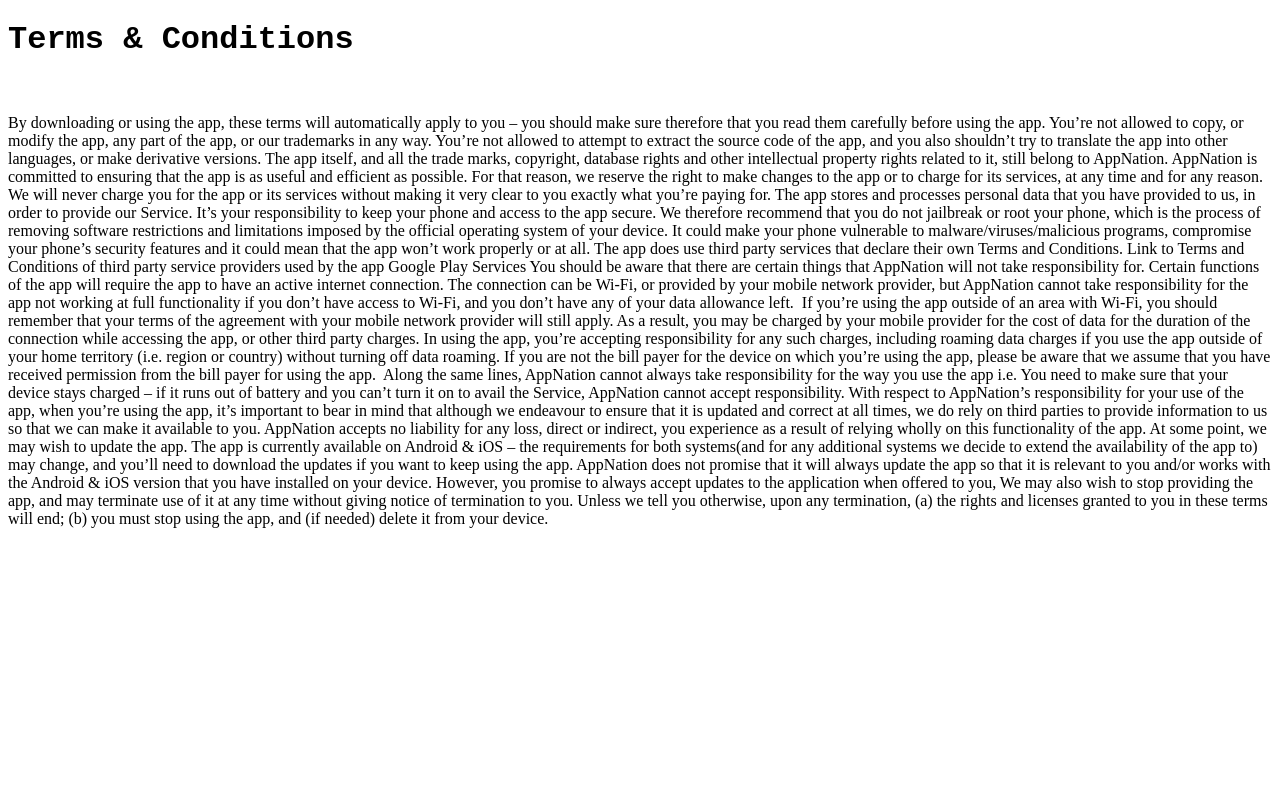
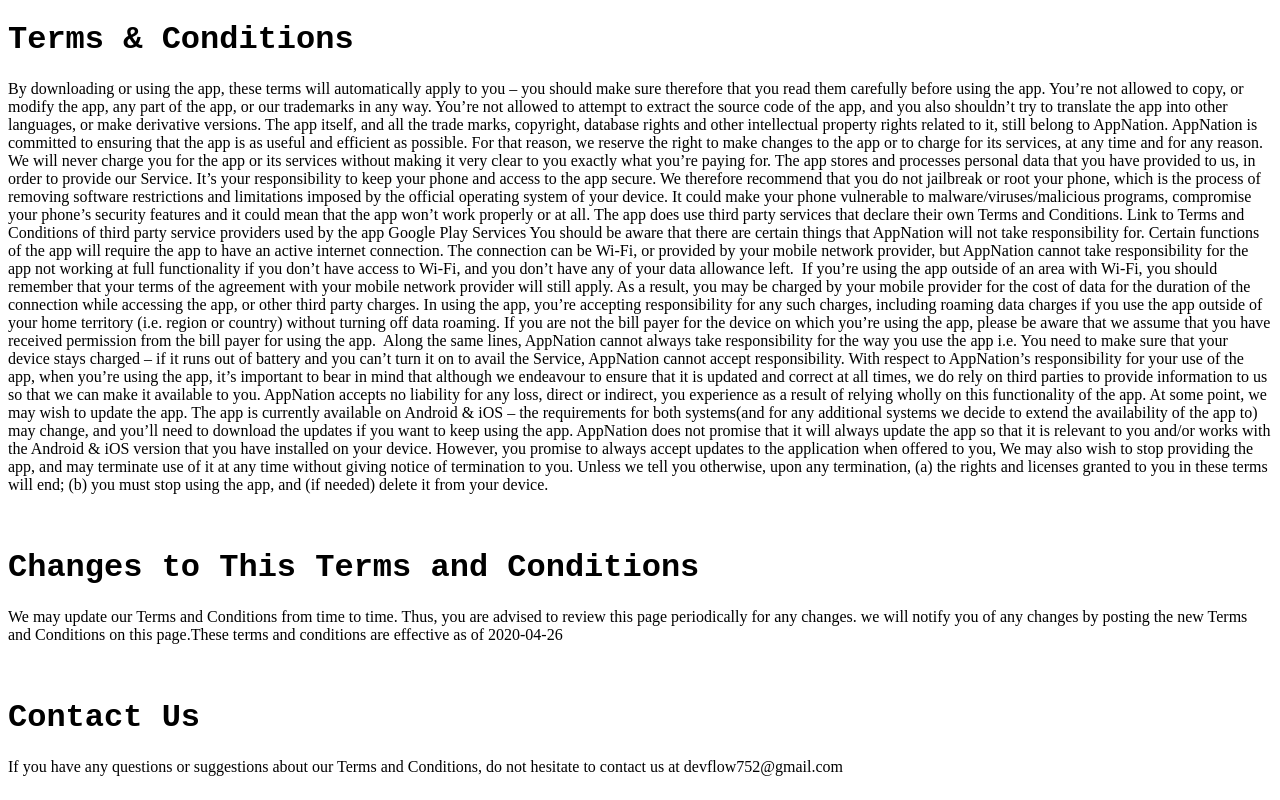
Before and after one commit to devflow752/devflow752.github.io, a plain HTML site: page termOfUse.html in a window 1280 px wide. Drawn offline with Linux system fonts and the light colour scheme.

Commit message:
Update termOfUse.html

```diff
--- a/termOfUse.html
+++ b/termOfUse.html
@@ -1,7 +1,8 @@
 <!DOCTYPE html>
    <html>
       <body>
-         <h1 style="font-family: 'Courier New', Courier, monospace;">Terms & Conditions</h1> <br>
+
+         <h1 style="font-family: 'Courier New', Courier, monospace;">Terms & Conditions</h1>
          <p>By downloading or using the app, these terms will automatically apply to you – you should make sure therefore that you read them carefully before using the app. You’re not allowed to copy, or modify the app, any part of the app, or our trademarks in any way. You’re not allowed to attempt to extract the source code of the app, and you also shouldn’t try to translate the app into other languages, or make derivative versions. The app itself, and all the trade marks, copyright, database rights and other intellectual property rights related to it, still belong to AppNation.
 
 AppNation is committed to ensuring that the app is as useful and efficient as possible. For that reason, we reserve the right to make changes to the app or to charge for its services, at any time and for any reason. We will never charge you for the app or its services without making it very clear to you exactly what you’re paying for.
@@ -25,6 +26,11 @@
 At some point, we may wish to update the app. The app is currently available on Android & iOS – the requirements for both systems(and for any additional systems we decide to extend the availability of the app to) may change, and you’ll need to download the updates if you want to keep using the app. AppNation does not promise that it will always update the app so that it is relevant to you and/or works with the Android & iOS version that you have installed on your device. However, you promise to always accept updates to the application when offered to you, We may also wish to stop providing the app, and may terminate use of it at any time without giving notice of termination to you. Unless we tell you otherwise, upon any termination, (a) the rights and licenses granted to you in these terms will end; (b) you must stop using the app, and (if needed) delete it from your device.</p>
 
 
-
+            <br>
+     <h1 style="font-family: 'Courier New', Courier, monospace;">Changes to This Terms and Conditions</h1>
+     <p>We may update our Terms and Conditions from time to time. Thus, you are advised to review this page periodically for any changes. we will notify you of any changes by posting the new Terms and Conditions on this page.These terms and conditions are effective as of 2020-04-26</p>
+        <br>
+        <h1 style="font-family: 'Courier New', Courier, monospace;">Contact Us</h1>
+        If you have any questions or suggestions about our Terms and Conditions, do not hesitate to contact us at devflow752@gmail.com
 </body>
    </html>
```
